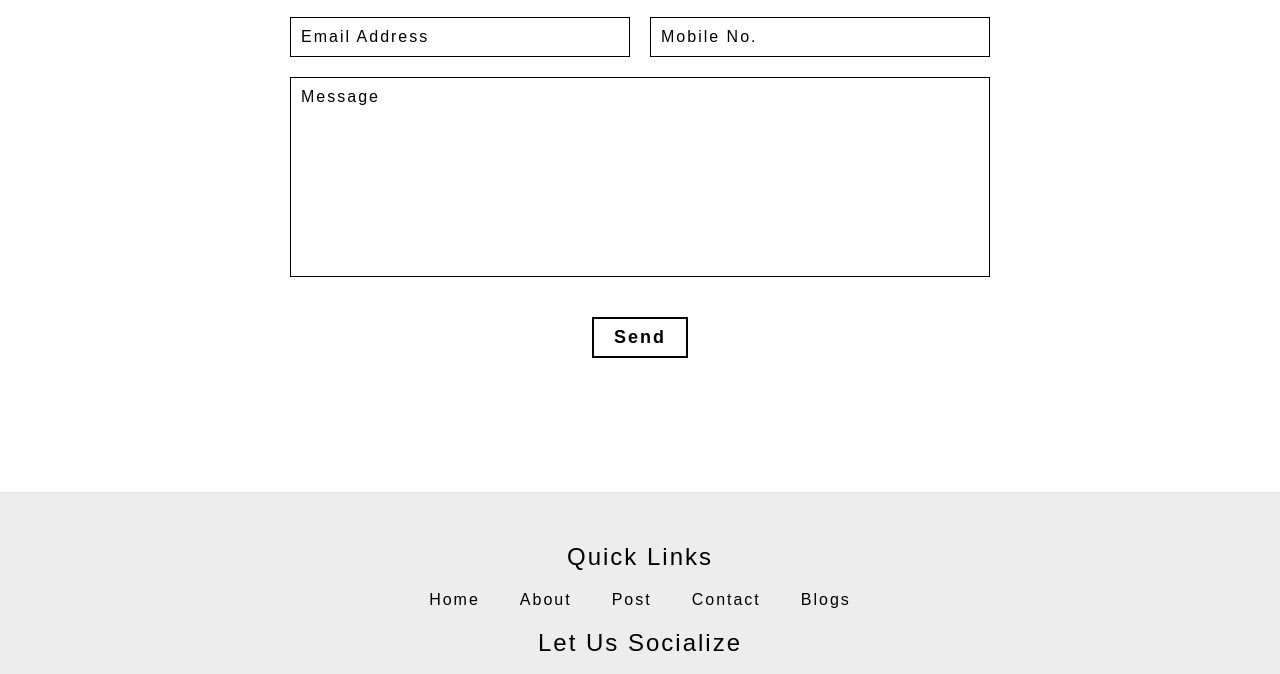
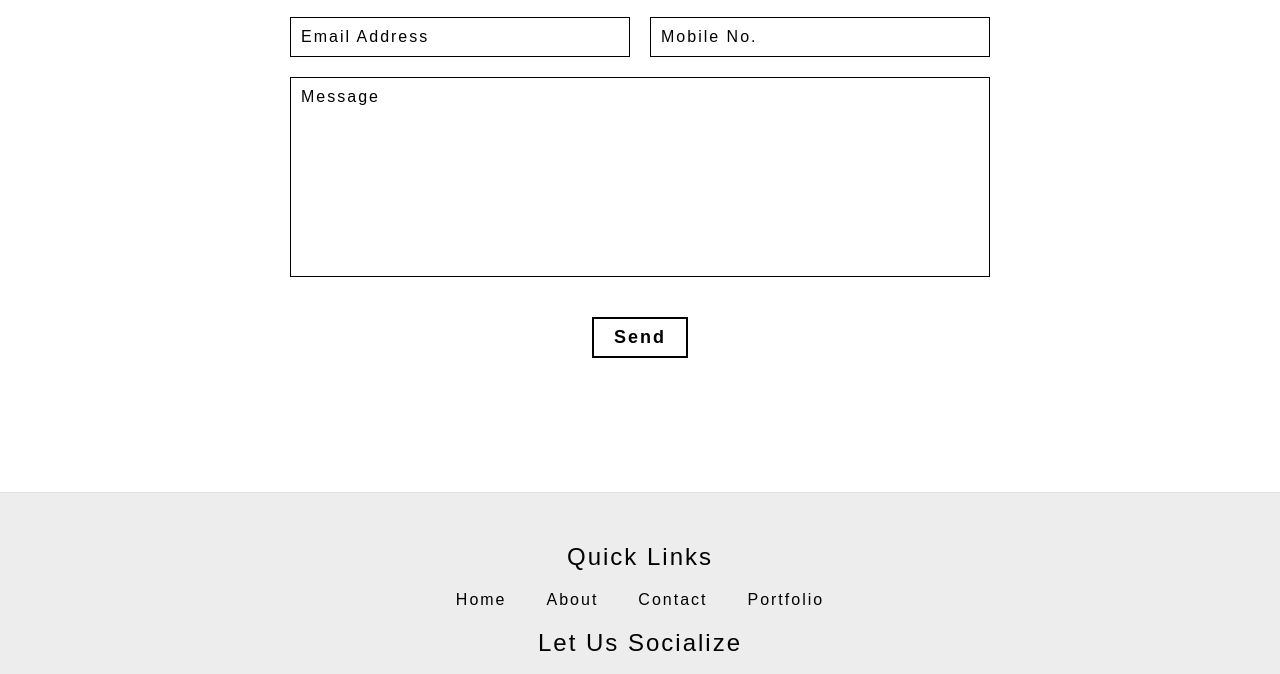
Before and after one commit to njerikahoro/njerikahoro.github.io, a plain HTML site: page index.html in a window 1280 px wide. Shown: the part 2708-3382 px from the top of the page. Drawn offline with Linux system fonts and the light colour scheme; a web font is replaced by a local one.

Commit message:
Update index.html

```diff
--- a/index.html
+++ b/index.html
@@ -18,7 +18,7 @@
         <li><a href="#home" onclick="toggleMenu();">Home</a></li>
         <li><a href="#about" onclick="toggleMenu();">About</a></li>
         <li><a href="#contact" onclick="toggleMenu();">Contact</a></li>
-        <li><a href="#blogs" onclick="toggleMenu();">Portfolio</a></li>
+        <li><a href="#portfolio" onclick="toggleMenu();">Portfolio</a></li>
     </ul>
 
     <!--Banner-->
@@ -53,7 +53,7 @@
     </section>
 
     <!-- Latest Blog Post-->
-    <section class="post" id="blogs">
+    <section class="post" id="portfolio">
         <div class="title">
             <h2>Portfolio</h2>
         </div>
@@ -108,9 +108,8 @@
         <ul class="footerMenu">
         <li><a href="#home">Home</a></li>
         <li><a href="#about">About</a></li>
-        <li><a href="#post">Post</a></li>
         <li><a href="#contact">Contact</a></li>
-        <li><a href="blogs.html">Blogs</a></li>
+        <li><a href="#portfolio">Portfolio</a></li>
         </ul>
 
         <a href="#" class="socialMedia">Let Us Socialize</a>
```
